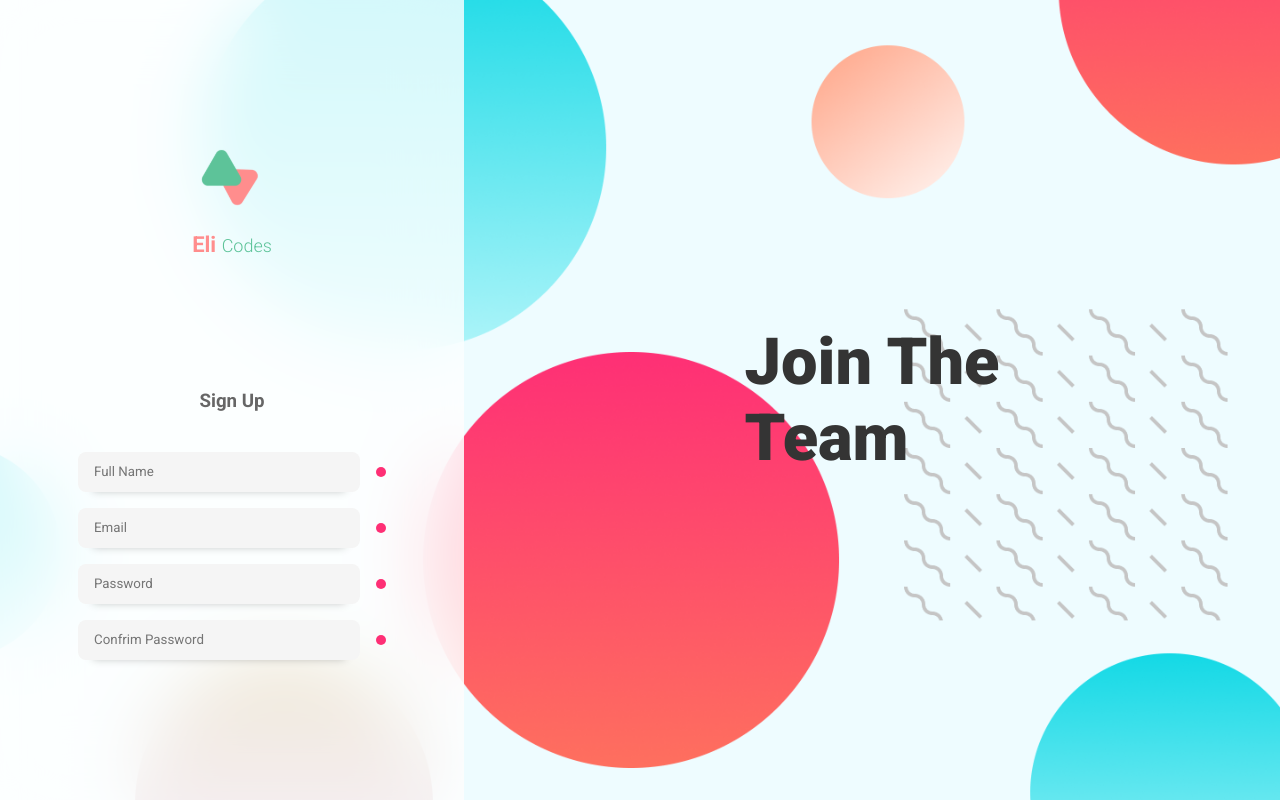
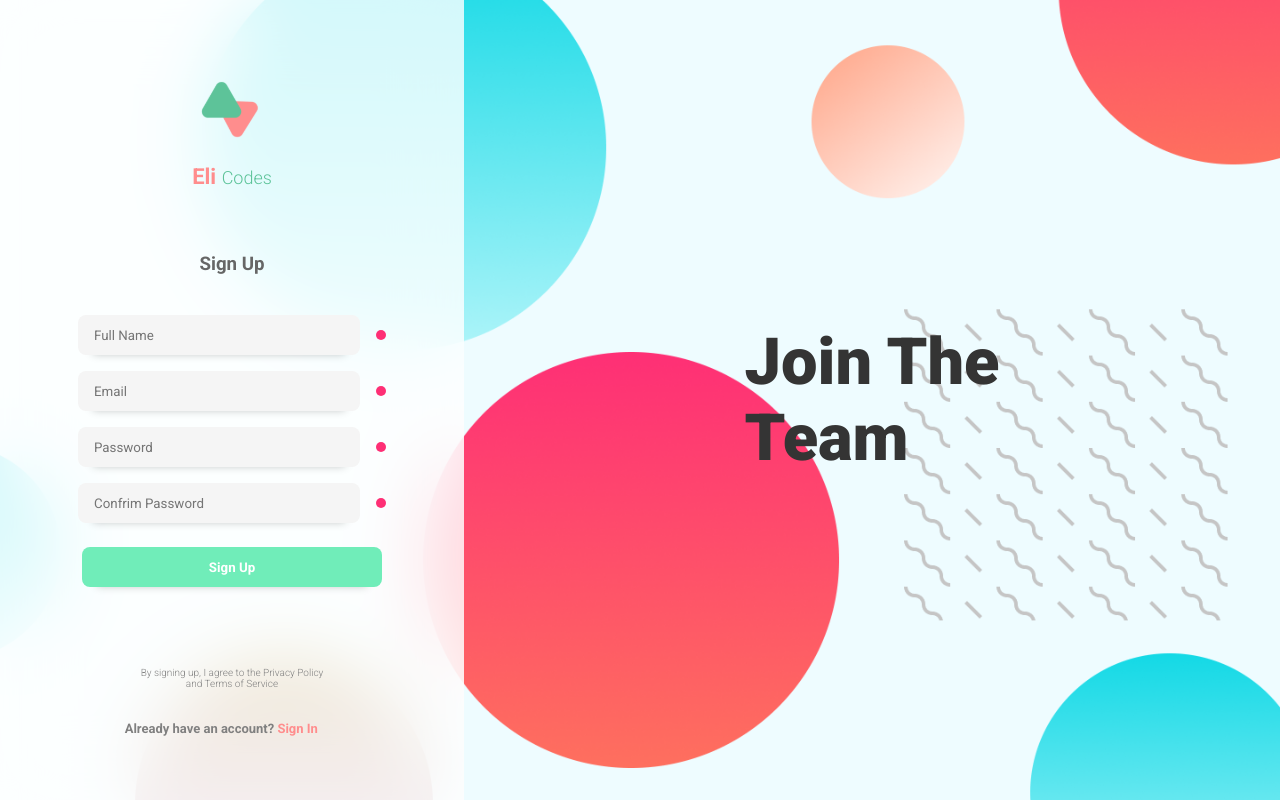
Before and after one commit to yazidam/Figma_SignUp_StyledComponents, a React (Create React App) app: page / in a window 1280 px wide. Built offline with nearby package versions, Linux system fonts and the light colour scheme.

Commit message:
Ending sideBar

```diff
--- a/src/components/Input.js
+++ b/src/components/Input.js
@@ -6,7 +6,7 @@ const Input = ({ placeholder, type }) => {
     <Container>
       <StyledInput
         placeholder={placeholder && placeholder}
-        type={type ? type : "text"}
+        type={type ? type : "text"} //if we have a type we passed our type else defaut is text
         required
         autocomplete="off"
       />
--- a/src/components/Sidebar.js
+++ b/src/components/Sidebar.js
@@ -17,12 +17,31 @@ const Sidebar = () => {
         <Input type="email" placeholder="Email" />
         <Input type="password" placeholder="Password" />
         <Input type="password" placeholder="Confrim Password" />
+        <button>Sign Up</button>
       </Form>
+      <div>
+        <Terms>
+          By signing up, I agree to the Privacy Policy <br /> and Terms of
+          Service
+        </Terms>
+        <h4>
+          Already have an account? <span>Sign In</span>
+        </h4>
+      </div>
     </Container>
   );
 };
 
 export default Sidebar;
+
+const Terms = styled.p`
+  padding: 0 1rem;
+  text-align: center;
+  font-size: 10px;
+  color: #808080;
+  font-weight: 300;
+`;
+
 const Form = styled.form`
   width: 100%;
   display: flex;
@@ -31,6 +50,24 @@ const Form = styled.form`
   h3 {
     color: #666666;
     margin-bottom: 2rem;
+  }
+  button {
+    width: 75%;
+    max-width: 350px;
+    min-width: 250px;
+    height: 40px;
+    border: none;
+    margin: 1rem 0;
+    box-shadow: 0px 14px 9px -15px rgba(0, 0, 0, 0.25);
+    border-radius: 8px;
+    background-color: #70edb9;
+    color: #fff;
+    font-weight: 600;
+    cursor: pointer;
+    transition: all 0.2s ease-in;
+    &:hover {
+      transform: translateY(-3px);
+    }
   }
 `;
 const LogoWrapper = styled.div`
@@ -58,4 +95,20 @@ const Container = styled.div`
   justify-content: space-evenly;
   align-items: center;
   padding: 0 2rem;
+
+  @media (max-width: 900px) {
+    width: 100vw;
+    position: absolute;
+    padding: 0;
+  }
+  h4 {
+    color: #808080;
+    font-weight: bold;
+    font-size: 13px;
+    margin-top: 2rem;
+    span {
+      color: #ff8d8d;
+      cursor: pointer;
+    }
+  }
 `;
```
